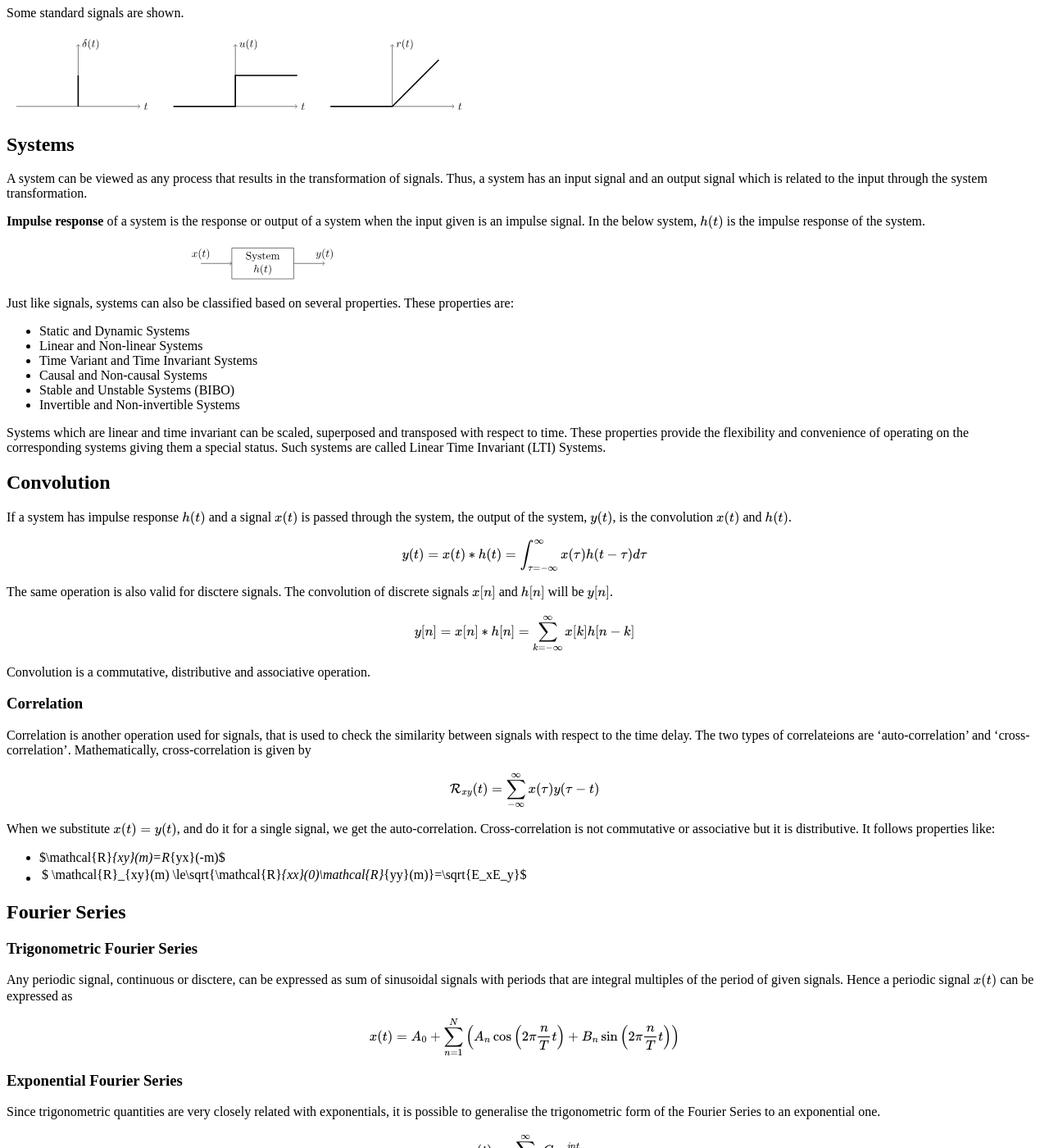
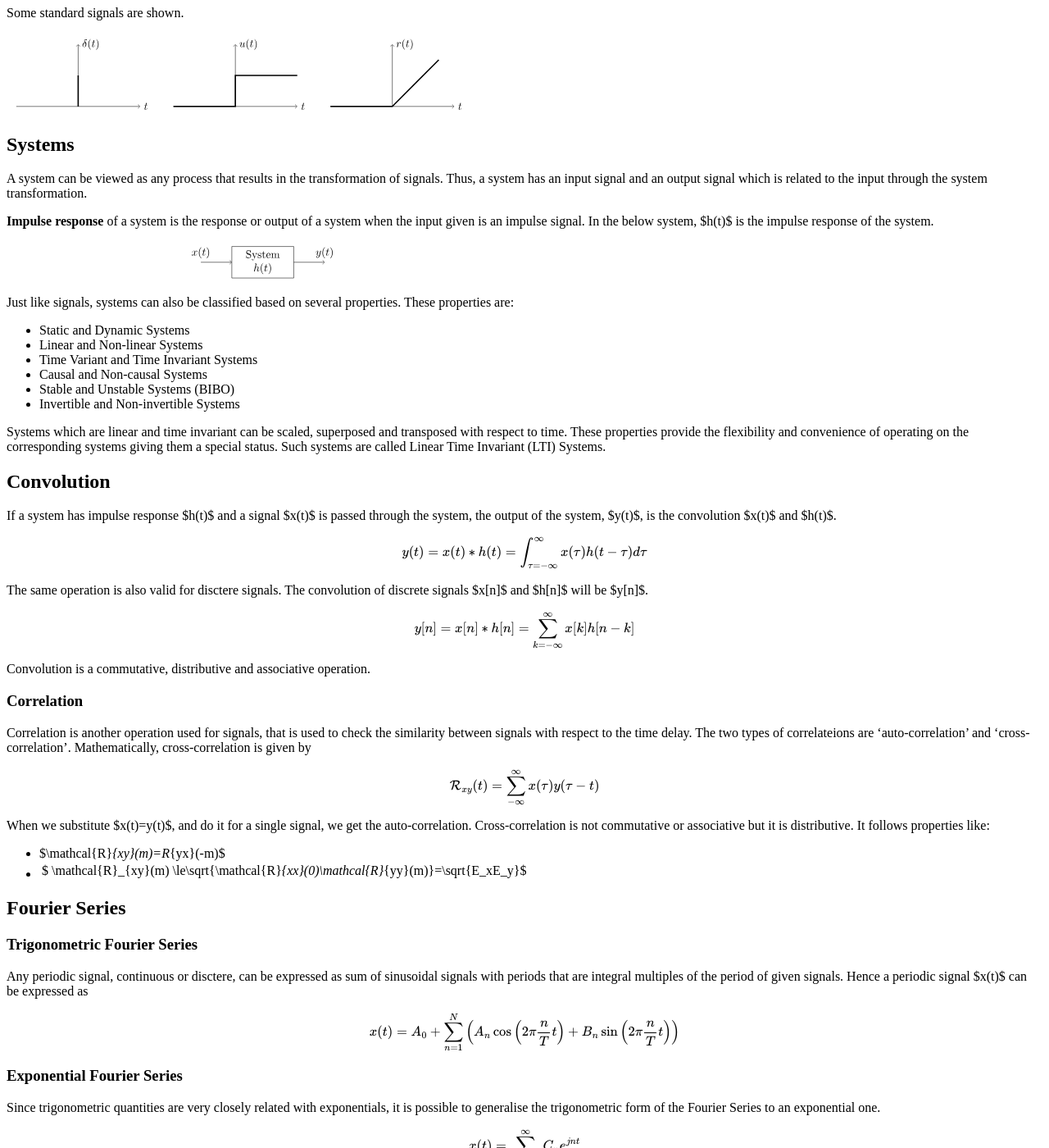
Before and after one commit to samedhk/web, a Jekyll site: the page built from btech_revision/signal_processing/signals_and_systems/main.md, in a window 1280 px wide and 1400 px high, scrolled down 312 px. Shown: the whole window at 82% size. Built offline with Jekyll 4.4.1, drawn with Linux system fonts in a browser that asks for light colours; our own code applies the rules of GitHub Pages for plain Markdown files; formulas are drawn with MathJax 3; part of the change alters nothing that is shown; some of the changed text lies outside the part shown.

```diff
--- a/_layouts/default.html
+++ b/_layouts/default.html
@@ -4,29 +4,19 @@
   <meta charset="UTF-8">
   <title>{{ page.title | default: site.title }}</title>
   <meta name="viewport" content="width=device-width, initial-scale=1">
-<script type="text/x-mathjax-config">
-MathJax.Hub.Config({
-    TeX: {
-      equationNumbers: {
-        autoNumber: "AMS"
+  <script type="text/javascript">
+    MathJax = {
+      tex: {
+        inlineMath: [['\\(', '\\)']],
+        displayMath: [['\\[', '\\]']],
+        tags: 'ams'
+      },
+      options: {
+        skipHtmlTags: ['script', 'noscript', 'style', 'textarea', 'pre']
       }
-    },
-    tex2jax: {
-    inlineMath: [ ['$', '$'] ],
-    displayMath: [ ['$$', '$$'] ],
-    processEscapes: true,
-  }
-});
-MathJax.Hub.Register.MessageHook("Math Processing Error",function (message) {
-	  alert("Math Processing Error: "+message[1]);
-	});
-MathJax.Hub.Register.MessageHook("TeX Jax - parse error",function (message) {
-	  alert("Math Processing Error: "+message[1]);
-	});
-</script>
-<script type="text/javascript" async
-  src="https://cdn.mathjax.org/mathjax/latest/MathJax.js?config=TeX-MML-AM_CHTML">
-</script>
+    };
+  </script>
+  <script src="https://cdn.jsdelivr.net/npm/mathjax@3/es5/tex-mml-chtml.js" async></script>
 </head>
 <body>
   <main>
```
